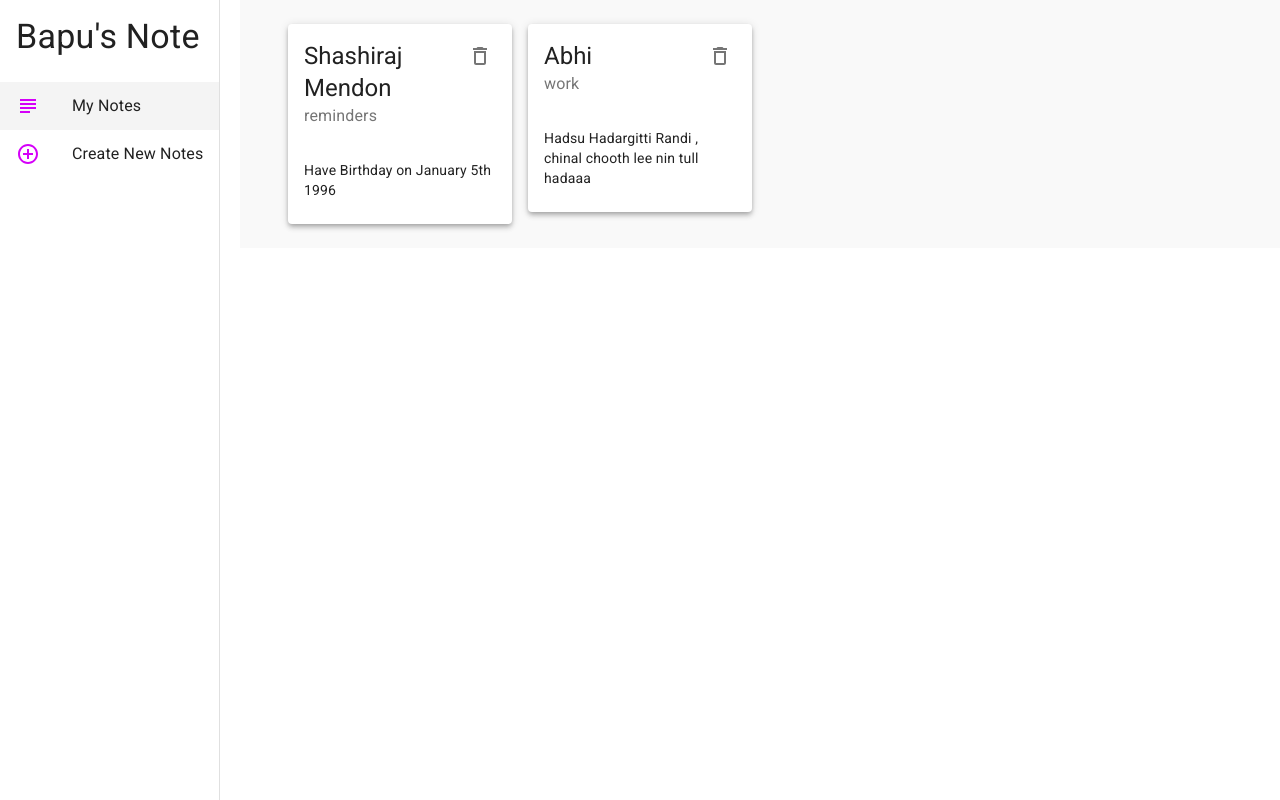
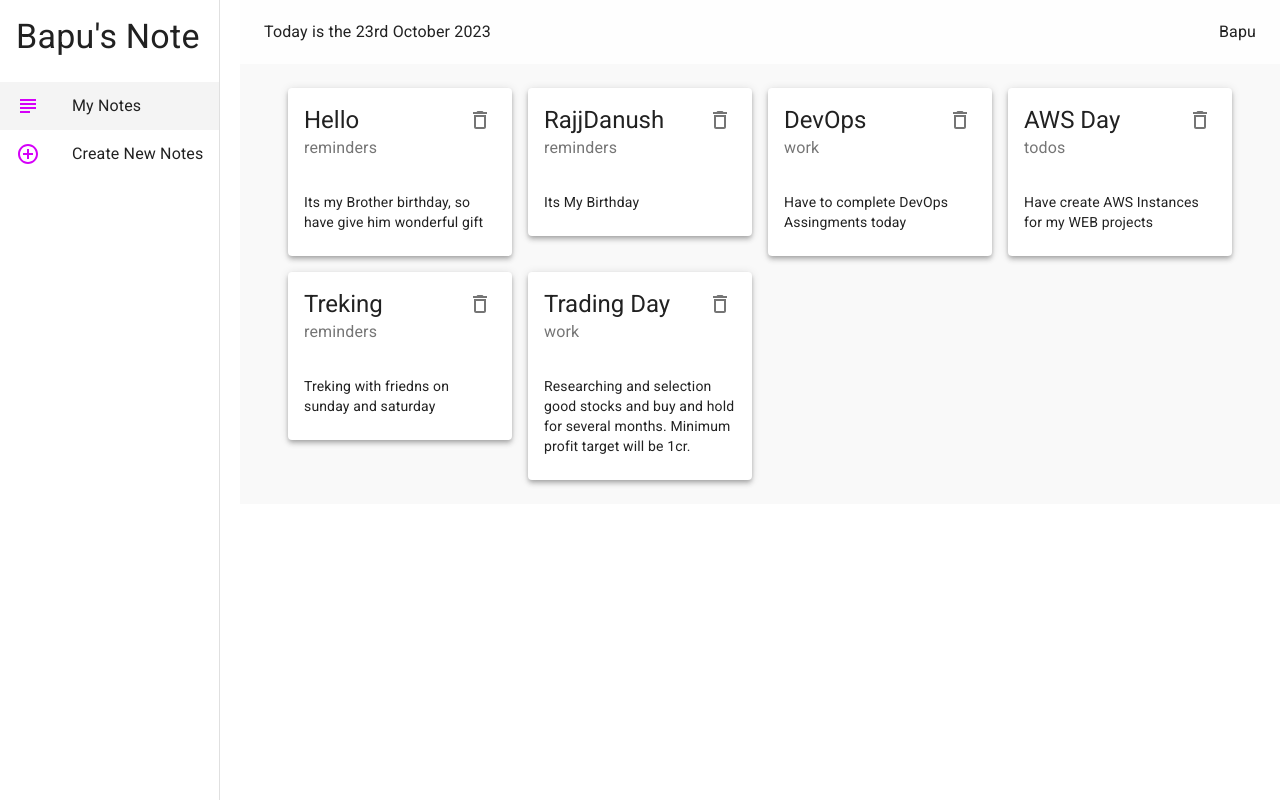
Before and after one commit to Bapugouda-B/React-MaterialUI-Notes-Project, a React (Create React App) app: page / in a window 1280 px wide. Built offline with nearby package versions, Linux system fonts and the light colour scheme; data requests are answered from the project's data file.

Commit message:
Explored: MUI AppBar and Implemented

```diff
--- a/data/db.json
+++ b/data/db.json
@@ -1,16 +1,40 @@
 {
   "notes": [
     {
-      "title": "Shashiraj Mendon",
-      "description": "Have Birthday on January 5th 1996",
+      "title": "Hello",
+      "description": "Its my Brother birthday, so have give him wonderful gift",
+      "category": "reminders",
+      "id": 1
+    },
+    {
+      "title": "RajjDanush ",
+      "description": "Its My Birthday",
       "category": "reminders",
       "id": 2
     },
     {
-      "title": "Abhi",
-      "description": "Hadsu Hadargitti Randi , chinal chooth lee nin tull hadaaa",
+      "title": "DevOps",
+      "description": "Have to complete DevOps Assingments today",
       "category": "work",
       "id": 3
+    },
+    {
+      "title": "AWS Day",
+      "description": "Have create AWS Instances for my WEB projects",
+      "category": "todos",
+      "id": 4
+    },
+    {
+      "title": "Treking",
+      "description": "Treking with friedns on sunday and saturday",
+      "category": "reminders",
+      "id": 5
+    },
+    {
+      "title": "Trading Day",
+      "description": "Researching and selection good stocks and buy and hold for several months. Minimum profit target will be 1cr.",
+      "category": "work",
+      "id": 6
     }
   ]
 }
--- /dev/null
+++ b/db-1698382623574.json
@@ -0,0 +1,3 @@
+{
+  "notes": []
+}
--- a/package.json
+++ b/package.json
@@ -8,6 +8,7 @@
     "@testing-library/jest-dom": "^5.17.0",
     "@testing-library/react": "^13.4.0",
     "@testing-library/user-event": "^13.5.0",
+    "date-fns": "^2.30.0",
     "react": "^18.2.0",
     "react-dom": "^18.2.0",
     "react-router-dom": "^6.17.0",
--- a/src/components/NoteCard.js
+++ b/src/components/NoteCard.js
@@ -13,7 +13,7 @@ const useStyles = makeStyles({
     test:{
         border: (note) =>{
             if(note.category === "work"){
-                return "1.5px solid red"
+                return "2px solid red"
             }
         }
     }
--- a/src/components/NotesLayout.js
+++ b/src/components/NotesLayout.js
@@ -7,18 +7,21 @@ import {
   List,
   ListItemText,
   ListItemIcon,
+  AppBar,
+  Toolbar,
 } from "@material-ui/core";
 import { AddCircleOutlineOutlined, SubjectOutlined } from "@material-ui/icons";
 import { useLocation, useNavigate } from "react-router";
+import {format} from "date-fns"
 
 const drawerWidth = 240;
 
-const useStyles = makeStyles((theme)=>{
+const useStyles = makeStyles((theme) => {
   return {
     page: {
       backgroundColor: "#f9f9f9",
       width: "100%",
-            padding: theme.spacing(3)
+      padding: theme.spacing(3),
     },
     drawer: {
       width: drawerWidth,
@@ -32,12 +35,18 @@ const useStyles = makeStyles((theme)=>{
     active: {
       background: "#f4f4f4",
     },
-          title:{
-            padding: theme.spacing(2)
+    title: {
+      padding: theme.spacing(2),
+    },
+    appbar: {
+      width: `calc(100% - ${drawerWidth}px)`,
+    },
+    toolbar: theme.mixins.toolbar,
+    date:{
+      flexGrow: 1,
     }
-        }
+  };
 });
-
 
 const NotesLayout = ({ children }) => {
   const navigate = useNavigate();
@@ -59,6 +68,14 @@ const NotesLayout = ({ children }) => {
 
   return (
     <div className={classes.root}>
+      {/* App Bar */}
+      <AppBar className={classes.appbar} elevation={0}>
+        <Toolbar>
+          <Typography className={classes.date}>Today is the {format(new Date(), 'do MMMM Y')}</Typography>
+          <Typography>Bapu</Typography>
+        </Toolbar>
+      </AppBar>
+      {/* drawer */}
       <Drawer
         className={classes.drawer}
         variant="permanent"
@@ -68,7 +85,9 @@ const NotesLayout = ({ children }) => {
         }}
       >
         <div>
-          <Typography variant="h4" className={classes.title}>Bapu's Note</Typography>
+          <Typography variant="h4" className={classes.title}>
+            Bapu's Note
+          </Typography>
         </div>
         <List>
           {drawerItems.map((item) => (
@@ -76,7 +95,9 @@ const NotesLayout = ({ children }) => {
               button
               key={item.text}
               onClick={() => navigate(item.path)}
-              className={location.pathname === item.path ? classes.active : null}
+              className={
+                location.pathname === item.path ? classes.active : null
+              }
             >
               <ListItemIcon>{item.icon}</ListItemIcon>
               <ListItemText primary={item.text} />
@@ -84,7 +105,10 @@ const NotesLayout = ({ children }) => {
           ))}
         </List>
       </Drawer>
-      <div className={classes.page}>{children}</div>
+      <div className={classes.page}>
+        <div className={classes.toolbar}></div>
+          {children}
+          </div>
     </div>
   );
 };
```
Also changed, not shown: 1 other file (tests, documents, lock files or other folders). Lines whose indentation alone changed are shown as unchanged.
